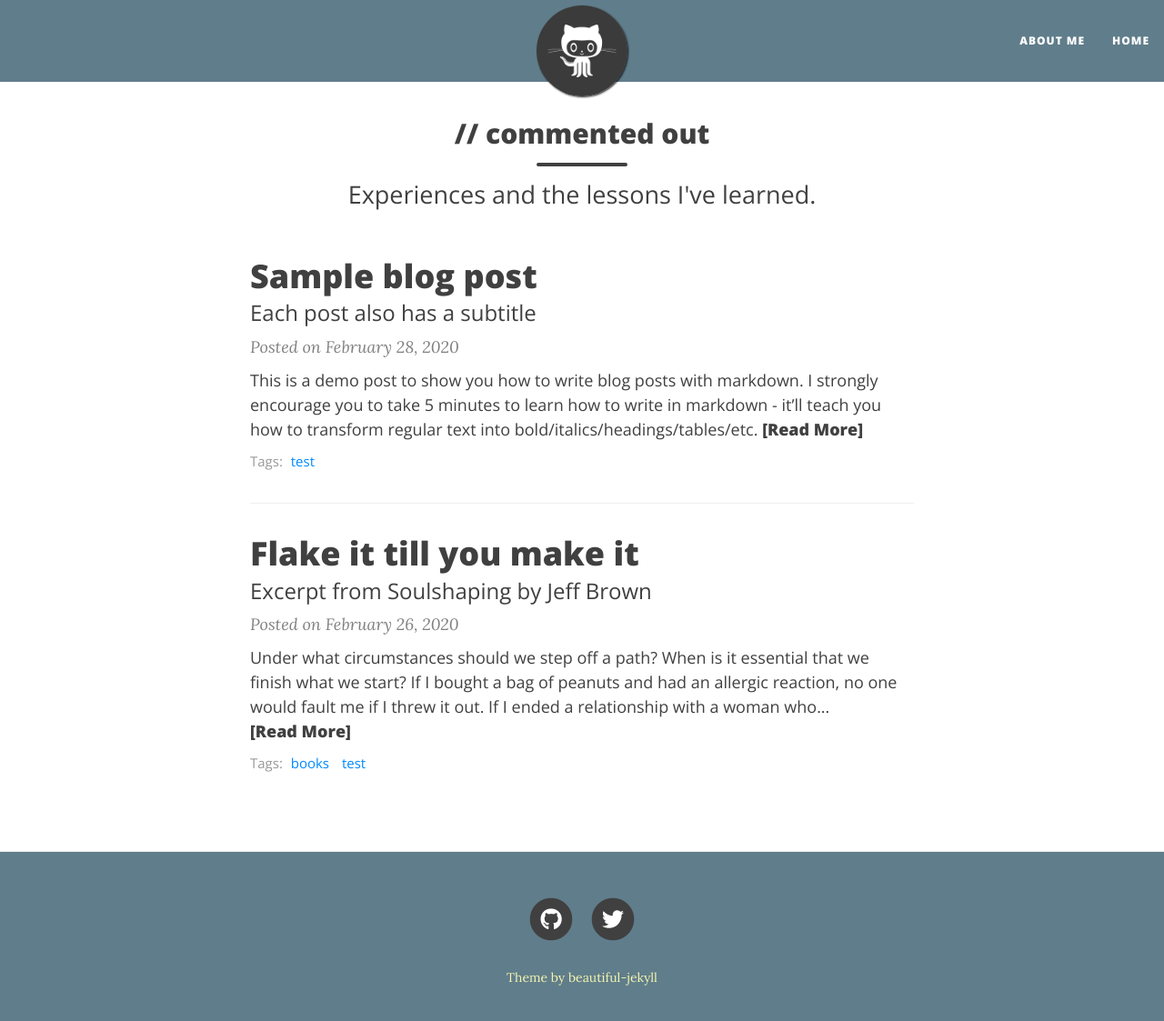
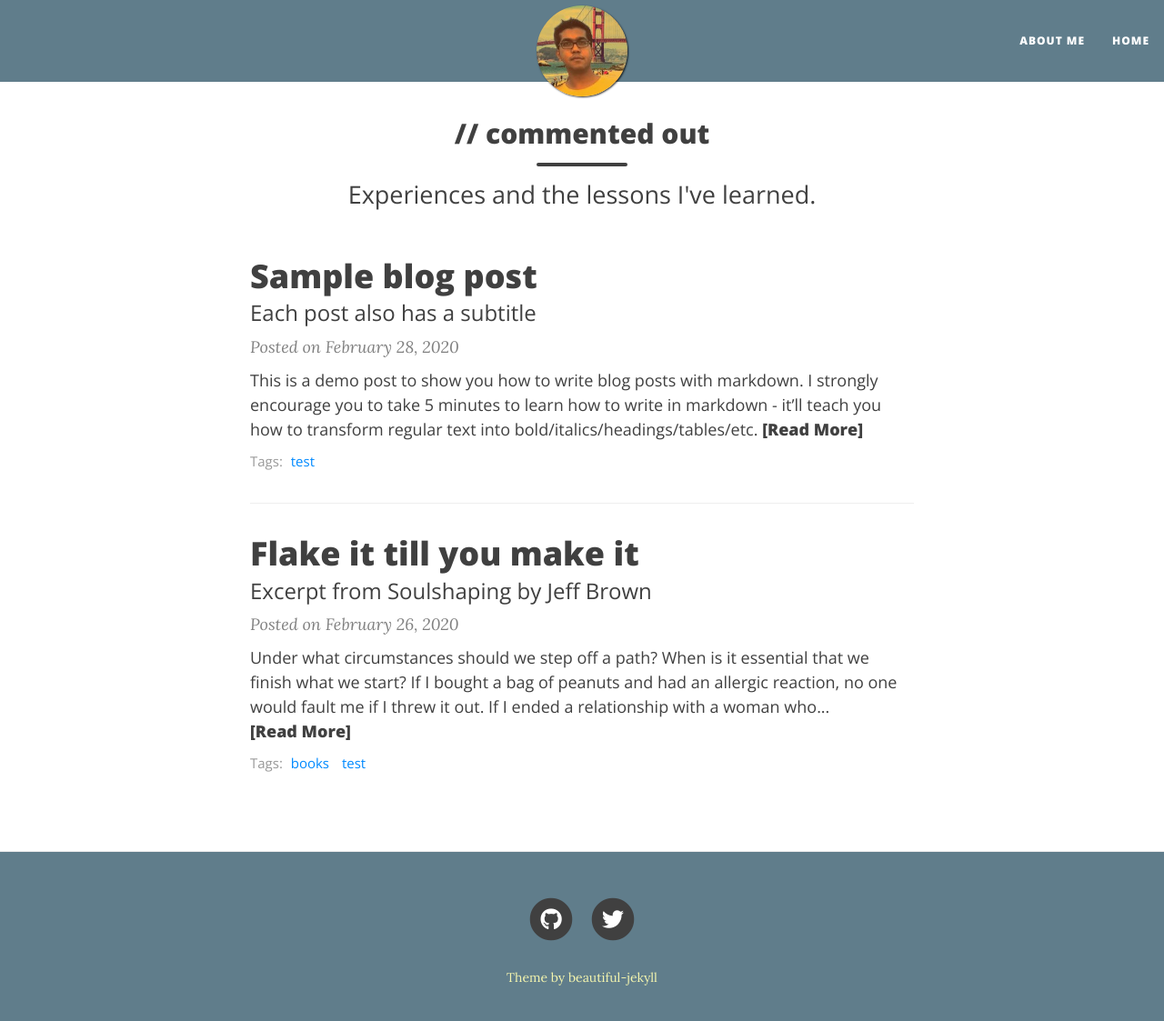
Before and after one commit to commentedout/commentedout.github.io, a Jekyll site: the page built from index.html, in a window 1280 px wide and 1136 px high. Shown: the top 1123 px of the window at 91% size. Built offline with Jekyll 4.4.1, drawn with Linux system fonts in a browser that asks for light colours; nearby versions of some CDN libraries; the list of posts is cut into pages by our own code.

Commit message:
added my photo as the avatar

```diff
--- a/_config.yml
+++ b/_config.yml
@@ -19,7 +19,7 @@
 
 # Image to show in the navigation bar - works best with a square image
 # Remove this parameter if you don't want an image in the navbar
-avatar: "/assets/img/avatar-icon.png"
+avatar: "/assets/img/author-dp.jpg"
 
 # By default, the image is cut into a circle. You can disable this behaviour by setting 'round-avatar: false'
 round-avatar: true
```
Also changed, not shown: assets/img/author-dp.jpg (added).
